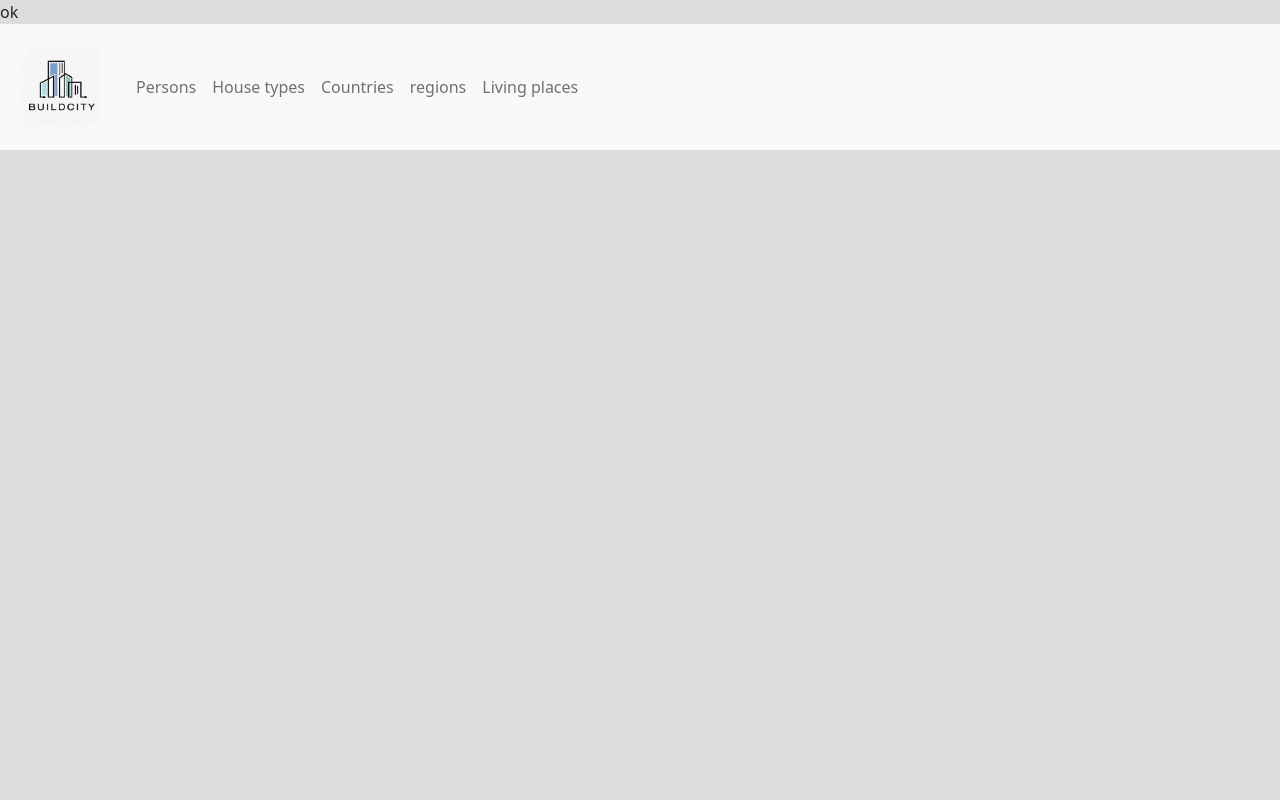
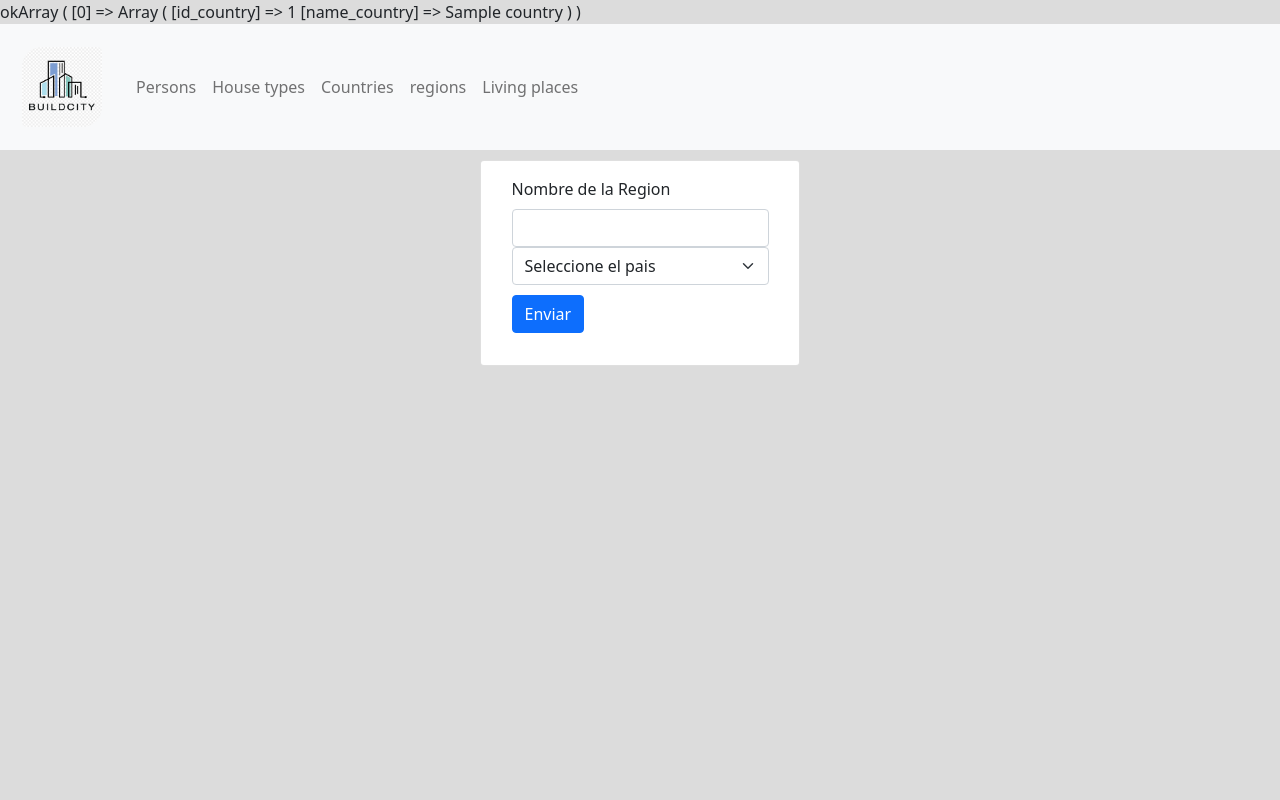
Before and after one commit to Luiscvj/sgav-app, a PHP site: page / in a window 1280 px wide. Run offline with PHP 8.4, Linux system fonts and the light colour scheme; tables that the repository leaves empty hold one stand-in row (values such as "Sample post").

Commit message:
Agregue el load de country

```diff
--- a/arriendo.sql
+++ b/arriendo.sql
@@ -1,3 +1,4 @@
+-- Active: 1686223747605@@localhost@3306@arriendo
 CREATE TABLE
     housetype(
 
@@ -64,3 +65,5 @@ CREATE TABLE
         CONSTRAINT FK_living_id_city FOREIGN KEY(id_city) REFERENCES cities(id_city),
         CONSTRAINT FK_living_id_house_type FOREIGN KEY(id_house_type) REFERENCES housetype(id_house_type)
     );
+
+SELECT * FROM countries;
--- a/composer.json
+++ b/composer.json
@@ -1,6 +1,6 @@
 {
-    "name": "apolm01-012/app-php-my-sql-repaso",
-    "description": "Conexion a mi base de datos CON PDO y PHP",
+    "name": "apolm01-012/app-php-mysql-repaso",
+    "description": "Conexion con php y mysql",
     "type": "project",
     "authors": [
         {
--- a/config/Database.php
+++ b/config/Database.php
@@ -7,8 +7,8 @@ class Database{
         "mysql" => [
             "driver"=>"mysql",
             "host"=>"localhost",
-            "username"=>"root",
-            "password"=>"123456",
+            "username"=>"campus",
+            "password"=>"campus2023",
             "database"=> "arriendo",
             "charset"=> "utf8mb4",
             "collate"=>"utf8mb4_unicode__ci",
--- a/index.php
+++ b/index.php
@@ -1,6 +1,12 @@
 <?php
 
 include_once 'app.php';
+use Clases\Countries;
+
+$obj = new Countries();
+
+$data = $obj->getDataCountries();
+print_r($data);
 
 ?>
 <!DOCTYPE html>
@@ -85,5 +91,39 @@ include_once 'app.php';
 
 <!-- //////////////////////////////////////////////////////////////////////////// -->
 
+
+<!-- SECCION REGIONS///////////////////////////////////////////////////////// -->
+<div id="containerFormRegions" ">
+    <div class="card" style="width: 20rem;">
+        <div class="card-body">
+            <form id="myFormCountries" class="row g-3">
+                <div class="col">
+                            <div>
+                                <label value="tipo de casa" class="form-label"> Nombre de la Region</label>
+                                <input type="text" class="form-control" name="name_region">
+
+
+
+
+                            </div>
+
+                            <div class="col">
+
+                            <select class="form-select" aria-label="Default select example">
+                                  <option selected>Seleccione el pais</option>
+                                  <option value="1">One</option>
+                                  <option value="2">Two</option>
+                                  <option value="3">Three</option>
+                            </select>
+
+                            </div>
+                            <input type="submit"  class="btn btn-primary btnSubmit" value="Enviar">
+                </div>
+            </form>
+        </div>
+    </div>
+</div>
+
+<!-- //////////////////////////////////////////////////////////////////////////// -->
 </body>
 </html>
--- a/models/Countries.php
+++ b/models/Countries.php
@@ -25,6 +25,14 @@ class Countries{
 
 
     }
+    public function getDataCountries(){
+
+        $sql = "SELECT * FROM countries";
+        $stmt = self::$conn->prepare($sql);
+        $stmt->execute();
+        $clientes = $stmt->fetchAll(\PDO::FETCH_ASSOC);
+        return $clientes;
+    }
 
     public static function setConnCountry($conDB){
         self::$conn = $conDB;
```
Also changed, not shown: scripts/insertDataCountries.php (+7 -4 lines), README.md (deleted), 1 other file.
